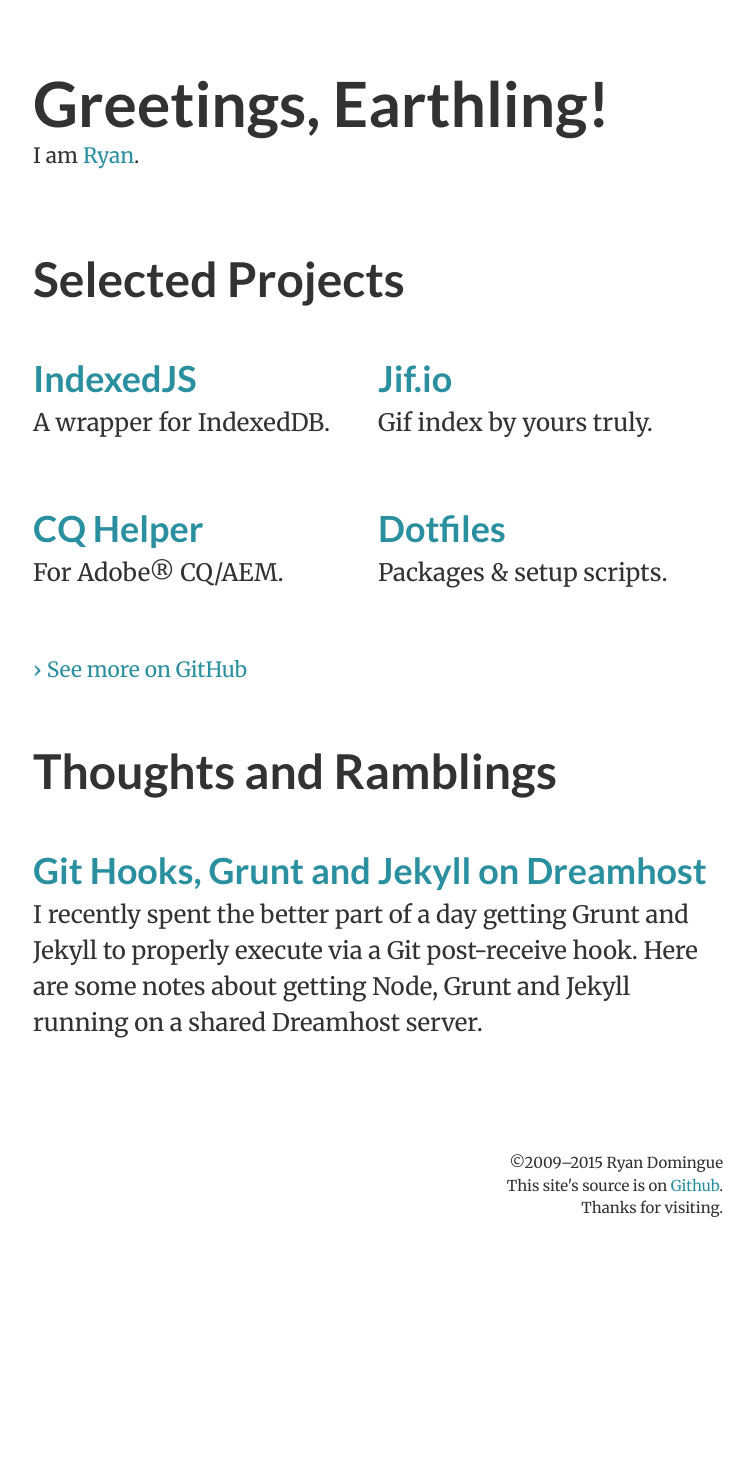
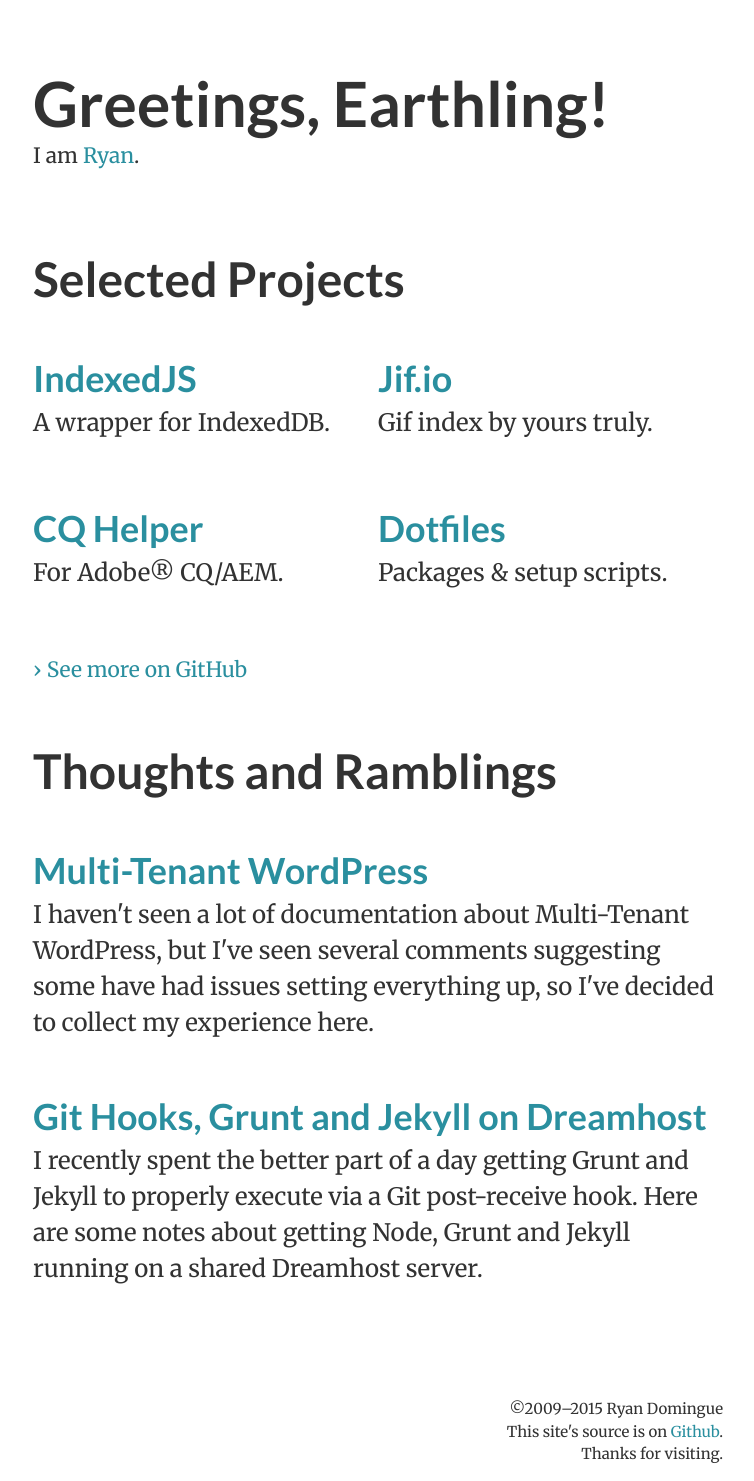
Before and after one commit to goodguyry/ryandomingue.com, a Jekyll site: the page built from index.html, in a window 1280 px wide. Shown: the whole page, without its empty margins (262-1016 px from the left). Built offline with Jekyll 4.4.1, drawn with Linux system fonts in a browser that asks for light colours; before the commit the page ends 1235 px from its top, so only the background shows below that; part of the change alters nothing that is shown.

Commit message:
Multi-Tenant WordPress post

```diff
--- a/_drafts/multi-tenant-wordpress.md
+++ b/_posts/2015-01-23-multi-tenant-wordpress.md
@@ -5,7 +5,7 @@ excerpt: I haven't seen a lot of documentation about Multi-Tenant WordPress, but
 code: true
 ---
 
-This post was inspired by Jason McCreary's [WordPress Multitenancy](http://jason.pureconcepts.net/2012/08/wordpress-multitenancy/) (and [his follow-up](http://jason.pureconcepts.net/2013/04/updated-wordpress-multitenancy/)). I haven't seen a lot of documentation about Multi-Tenant WordPress, but I've seen several comments suggesting some have had issues setting everything up, so I've decided to collect my experience here.
+<p class="note">This post was inspired by Jason McCreary's <a href="http://jason.pureconcepts.net/2012/08/wordpress-multitenancy/">WordPress Multitenancy</a> (and <a href="http://jason.pureconcepts.net/2013/04/updated-wordpress-multitenancy/">his follow-up</a>).</p>
 
 ### Overview
 
@@ -34,17 +34,17 @@ wordpress
 
 The site's root
 
-By taking advantage of some very fully supported alternative configuration and setup options, we can allow for:
+By taking advantage of some fully supported alternative configuration and setup options, we can allow for:
 
 - Slow, tested rollouts of WordPress core updates
 - A dev > stage > production workflow in a single WordPress install
-- Easily add more sites as needed
+- Easily adding more sites as needed
 
 That last point is especially attractive if you develop multiple WordPress sites; make this your local setup and you're golden.
 
 ### Getting Started
 
-We're essentially going to be giving WordPress it's own directory, then moving the <code class="path">wp-content</code> directory to the site's root.
+We're essentially going to be [giving WordPress its own directory](http://codex.wordpress.org/Giving_WordPress_Its_Own_Directory), then moving the <code class="path">wp-content</code> directory to the site's root.
 
 #### Give WordPress its own directory
 
@@ -54,7 +54,7 @@ As mentioned, the core WordPress files should be moved into versioned directorie
 ln -s /opt/wordpress/4.1/ /path/to/site/wordpress
 {% endhighlight %}
 
-Symlink the core WordPress files to a directory in the site's root
+Symlink the core WordPress files to the site's root
 
 **Copy** index.php from <code class="path">/opt/wordpress/4.1/</code> to the site's root directory and edit the last line to add the <code class="path">wordpress</code> symlinked directory.
 
@@ -69,9 +69,9 @@ Tell WordPress where to find itself
 
 In my experience, the <code class="path">wp-content</code> directory isn't necessary in the core WordPress files, so we can safely move it to our site's root.
 
-One tip you may find useful: Copy <code class="path">wp-content</code> to the <code class="path">/opt/wordpress</code> directory so you've got a spare you use when adding sites in the future.
+One tip you may find useful: Copy <code class="path">wp-content</code> to the <code class="path">/opt/wordpress</code> directory so you've got a spare you can use when adding sites in the future.
 
-We'll need to make some changes to the main <code class="path">wp-config.php</code> and tenant config files to make sure WordPress can find our <code class="path">wp-content</code> directory, but for now we've got all the files in place.
+We'll need to make some changes to the main <code class="path">wp-config.php</code> and tenant config files to make sure WordPress can find our <code class="path">wp-content</code> directory, but the files are now all in place.
 
 {% highlight term %}
 ls -l
@@ -90,7 +90,7 @@ For the main config file, the `DB_NAME`, `DB_USER`, `DB_PASSWORD` and `DB_HOST`
 {% highlight php %}
 <?php // From /opt/wordpress/wp-config.php
 
-// Parse the domain to create the tenant's config file path
+// Parse the host to create the tenant's config file path
 $server_host = preg_replace('/:.*/', "", $_SERVER['HTTP_HOST']);
 $server_host = preg_replace("/[^a-zA-Z0-9.\-]/", "", $server_host);
 $host_config_file = '/opt/wordpress/tenant-configs/'.strtolower($server_host).'-config.php';
@@ -104,7 +104,7 @@ if (file_exists($host_config_file)) {
 
 Require the tenant config files based on their host name
 
-The tenant configuration files hold the tenant-specific database settings and Authentication Unique Keys, along with a couple declarations to tell WordPress where the <code class="path">wp-content</code> directory is located.
+The tenant config files hold the tenant-specific database settings and Authentication Unique Keys, along with a couple declarations to tell WordPress where the <code class="path">wp-content</code> directory is located.
 
 {% highlight php %}
 <?php
@@ -141,7 +141,7 @@ The last two lines tell WordPress where the <code class="path">wp-content</code>
 
 ### Intall WordPress
 
-Be sure to visit your site at <code class="path">mysite.com/wordpress</code> in order to be prompted to start the installation.
+Be sure to visit your site at <code class="path">mysite.com/wordpress</code> in order to be prompted to start the installation. After installation, you shouldn't need to include the <code class="path">wordpress</code> directory in the URL when visiting the Admin Dashboard.
 
 ---
 
```
